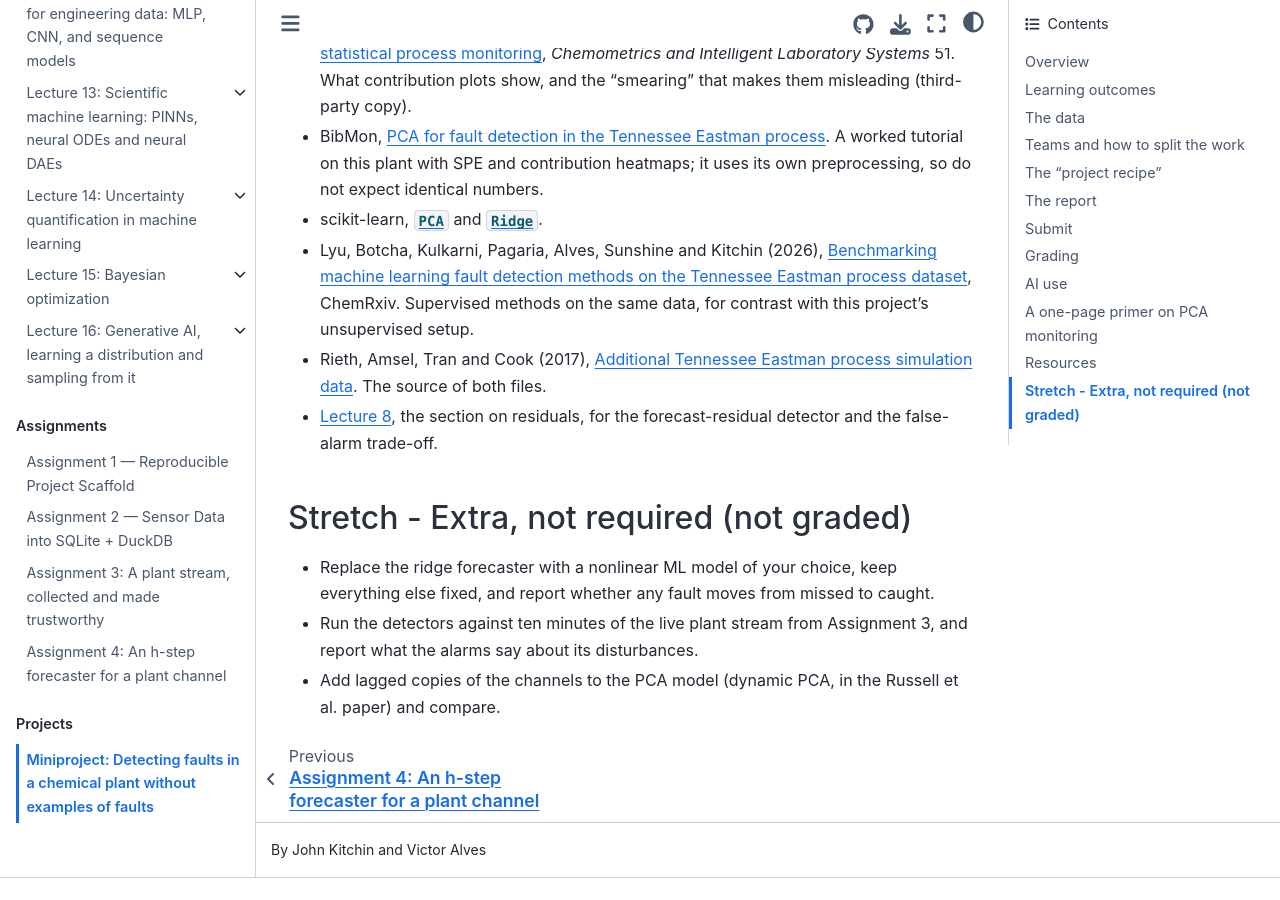
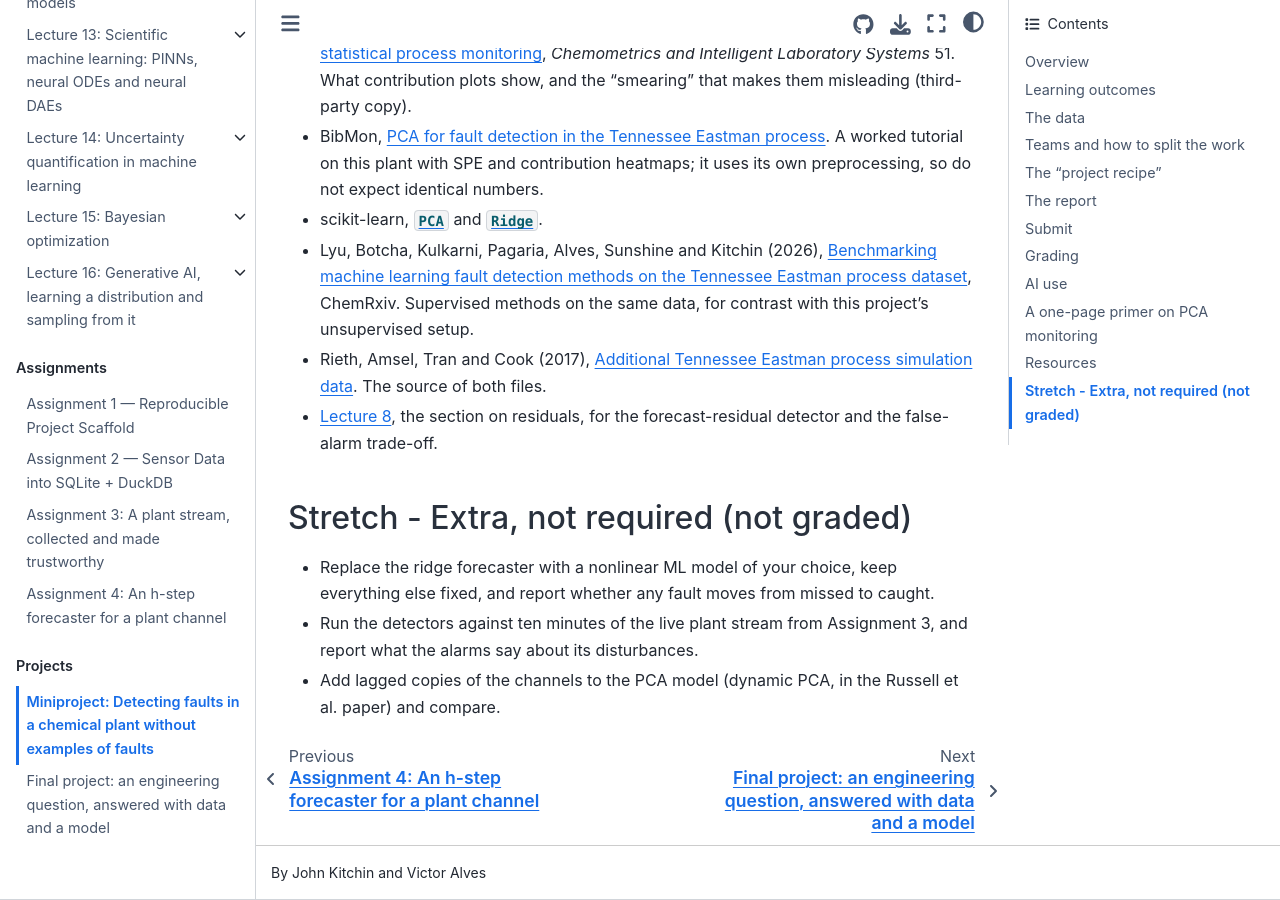
Before and after one commit to jkitchin/f26-06763, a Jupyter Book: the page built from course/miniproject.md, in a window 1280 px wide and 900 px high, scrolled down 8500 px. Built offline with Jupyter Book 1.0.4 settings and Sphinx 7.4.7 and the Sphinx Book theme 1.1.4, drawn with Linux system fonts in a browser that asks for light colours; pages that are not in the unit, such as notebooks, are missing from menus; before the commit the page ends 9378 px from its top, so only the background shows below that; part of the change alters nothing that is shown.

Commit message:
Release the final project
Co-Authored-By: Claude Opus 5.5 <noreply@anthropic.com>
Claude-Session: https://claude.ai/code/session_01EvxVQv7irpwvLE5Mgr3oMU

```diff
--- a/_toc.yml
+++ b/_toc.yml
@@ -105,7 +105,7 @@ parts:
   - caption: Projects
     chapters:
       - file: course/miniproject
-#       - file: course/final-project
+      - file: course/final-project
 
 # Optional material: hidden for now, to be reviewed and released later. The
 # overview cross-links both section pages, so the whole part is held together.
```
